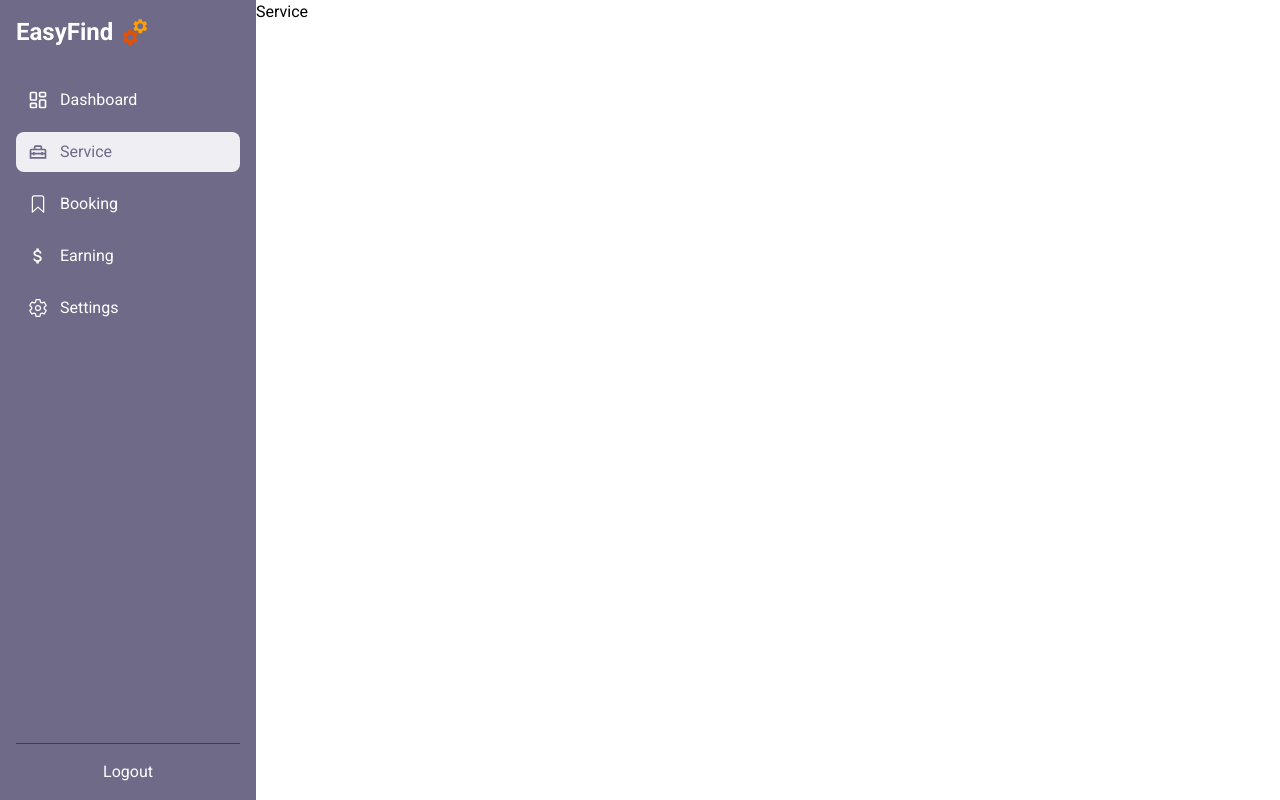
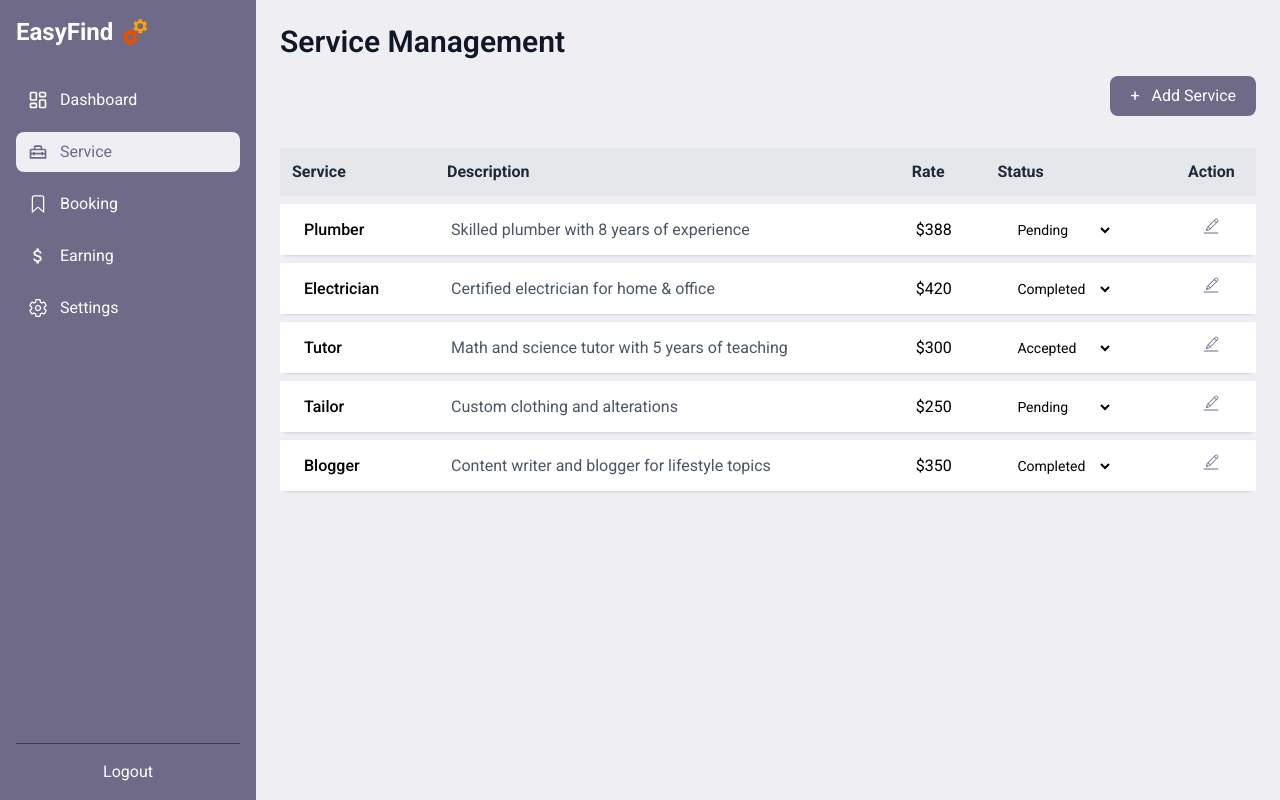
Before and after one commit to rabeyabosree/serviceFinder, a React (Vite) app in the folder frontend/: page /dashboard/service in a window 1280 px wide. Built offline with nearby package versions, Linux system fonts and the light colour scheme; a web font is replaced by a local one.

Commit message:
Add Service Management page with edit and status update

```diff
--- a/frontend/src/App.jsx
+++ b/frontend/src/App.jsx
@@ -3,16 +3,19 @@ import Home from './pages/home/Home';
 import RegisterPage from './pages/auth/RegisterPage';
 import LoginPage from './pages/auth/LoginPage';
 import Services from './pages/service/Services';
-import Navbar from './pages/home/Navbar';
 import ServiceDetails from './pages/service/ServiceSetails';
 import MainLayout from './component/common/MainLayout';
 import ProviderDashboard from './pages/dashboard/ProviderDashboard';
-import Service from './pages/dashboard/Service';
+
 import Booking from './pages/dashboard/Booking';
 import Earning from './pages/dashboard/Earning';
 import Settings from './pages/dashboard/Settings';
 import Dashboard from './pages/dashboard/Dashboard';
 import CustomerProfile from './pages/customer/customerProfile/CustomerProfile';
+import Service from './pages/dashboard/service/Service';
+import ServiceDetail from './pages/dashboard/service/ServiceDetail';
+import ServiceEdit from './pages/service/ServiceEdit';
+import AddService from './pages/dashboard/service/AddService';
 
 function App() {
 
@@ -38,6 +41,9 @@ function App() {
         <Route path='/dashboard' element={<ProviderDashboard />}>
           <Route index element={<Dashboard />} />
           <Route path='service' element={<Service />} />
+          <Route path='service/add' element={<AddService />} />
+          <Route path='service/:id' element={<ServiceDetail />} />
+          <Route path='service/edit/:id' element={<ServiceEdit />} />
           <Route path='booking' element={<Booking />} />
           <Route path='earning' element={<Earning />} />
           <Route path='settings' element={<Settings />} />
--- a/frontend/src/pages/dashboard/Dashboard.jsx
+++ b/frontend/src/pages/dashboard/Dashboard.jsx
@@ -2,14 +2,15 @@ import React from "react";
 import { MdDesignServices } from "react-icons/md";
 import { FiShoppingCart } from "react-icons/fi";
 import { TiTickOutline } from "react-icons/ti";
-import { FaStar, FaMoneyBillWave } from "react-icons/fa";
+import { FaStar } from "react-icons/fa";
+import { MdWorkOutline } from "react-icons/md";
 import profile from "../../assets/traveller-with-map-mobile-phone-medium-shot.jpg"
 
 function Dashboard() {
   return (
     <div className="bg-DustyRose min-h-screen">
       {/* Top Navbar-like Header */}
-      <div className="bg-white px-6 py-4 flex items-center justify-between sticky top-0 z-10 ">
+      <div className="bg-white px-8 py-4 flex items-center justify-between sticky top-0 z-10 ">
         <h1 className="text-xl font-bold text-gray-800">
           Service Provider Dashboard
         </h1>
@@ -29,15 +30,15 @@ function Dashboard() {
       <div className="p-6">
         {/* Overview Stats */}
         <div className="grid grid-cols-1 sm:grid-cols-3 gap-4 mb-6">
-          <div className="bg-white p-6 rounded-2xl shadow text-center">
+          <div className="bg-white p-6 rounded-xl shadow text-center">
             <div className="flex items-center justify-center gap-2 mb-2">
-              <MdDesignServices className="text-2xl " />
+              <MdWorkOutline  className="text-2xl " />
               <p className="text-2xl font-bold text-gray-800">05</p>
             </div>
             <h3 className="text-gray-500 text-sm">Total Services</h3>
           </div>
 
-          <div className="bg-white p-6 rounded-2xl shadow text-center">
+          <div className="bg-white p-6 rounded-xl shadow text-center">
             <div className="flex items-center justify-center gap-2 mb-2">
               <FiShoppingCart className="text-2xl " />
               <p className="text-2xl font-bold text-gray-800">03</p>
@@ -45,7 +46,7 @@ function Dashboard() {
             <h3 className="text-gray-500 text-sm">Pending Bookings</h3>
           </div>
 
-          <div className="bg-white p-6 rounded-2xl shadow text-center">
+          <div className="bg-white p-6 rounded-xl shadow text-center">
             <div className="flex items-center justify-center gap-2 mb-2">
               <TiTickOutline className="text-2xl " />
               <p className="text-2xl font-bold text-gray-800">20</p>
@@ -55,7 +56,7 @@ function Dashboard() {
         </div>
 
         {/* Rating and Earning */}
-        <div className="bg-white px-16 py-6 rounded-2xl shadow flex items-center justify-between mb-6">
+        <div className="bg-white px-16 py-4 rounded-xl shadow flex items-center justify-between mb-6">
           <div className="flex items-center gap-3">
             <FaStar className="text-yellow-500 text-2xl" />
             <div>
@@ -74,7 +75,7 @@ function Dashboard() {
         </div>
 
         {/* Recent Booking Table */}
-        <div className="bg-white p-6 rounded-2xl shadow overflow-x-auto">
+        <div className="bg-white p-6 rounded-xl shadow overflow-x-auto">
           <h3 className="text-lg font-semibold mb-4">Recent Bookings</h3>
           <table className="min-w-full text-sm text-left">
             <thead className="bg-gray-100 text-gray-600 uppercase text-xs">
--- a/frontend/src/pages/dashboard/Service.jsx
+++ /dev/null
@@ -1,9 +0,0 @@
-import React from 'react'
-
-function Service() {
-  return (
-    <div>Service</div>
-  )
-}
-
-export default Service
--- /dev/null
+++ b/frontend/src/pages/dashboard/service/AddService.jsx
@@ -0,0 +1,9 @@
+import React from 'react'
+
+function AddService() {
+  return (
+    <div>AddService</div>
+  )
+}
+
+export default AddService
--- /dev/null
+++ b/frontend/src/pages/dashboard/service/Service.jsx
@@ -0,0 +1,155 @@
+import React, { useState } from "react";
+import { CiEdit } from "react-icons/ci";
+import { useNavigate } from "react-router-dom";
+
+function Service() {
+  const navigate = useNavigate();
+
+  // state এ রাখলাম services যাতে আপডেট করা যায়
+  const [services, setServices] = useState([
+    { id: 1, service: "Plumber", description: "Skilled plumber with 8 years of experience", price: 388, status: "Pending" },
+    { id: 2, service: "Electrician", description: "Certified electrician for home & office", price: 420, status: "Completed" },
+    { id: 3, service: "Tutor", description: "Math and science tutor with 5 years of teaching", price: 300, status: "Accepted" },
+    { id: 4, service: "Tailor", description: "Custom clothing and alterations", price: 250, status: "Pending" },
+    { id: 5, service: "Blogger", description: "Content writer and blogger for lifestyle topics", price: 350, status: "Completed" },
+  ]);
+
+  // status update করার handler
+  const handleStatusChange = (id, newStatus) => {
+    setServices((prev) =>
+      prev.map((s) =>
+        s.id === id ? { ...s, status: newStatus } : s
+      )
+    );
+
+    // Future এ এখানে API call হবে
+    // await axios.patch(`/api/services/${id}`, { status: newStatus });
+  };
+
+  return (
+    <div className="min-h-screen bg-DustyRose p-6">
+      {/* Title */}
+      <h1 className="text-3xl font-semibold text-gray-900 mb-4">Service Management</h1>
+
+      {/* Add Service Button */}
+      <div className="flex justify-end mb-6">
+        <button
+          onClick={() => navigate("/dashboard/service/add")}
+          className="bg-lavender text-white px-5 py-2 rounded-lg hover:bg-lavender/80 transition"
+        >
+          <span className="pr-2">+</span> Add Service
+        </button>
+      </div>
+
+      {/* Service Table */}
+      <div className="overflow-x-auto">
+        <table className="w-full text-left border-separate border-spacing-y-2">
+          <thead>
+            <tr className="bg-gray-200 text-gray-800">
+              <th className="p-3">Service</th>
+              <th className="p-3">Description</th>
+              <th className="p-3">Rate</th>
+              <th className="p-3">Status</th>
+              <th className="p-3 text-center">Action</th>
+            </tr>
+          </thead>
+          <tbody>
+            {services.map((service) => (
+              <tr
+                key={service.id}
+                onClick={() => navigate(`/dashboard/service/${service.id}`)}
+                className="bg-white shadow-sm rounded-lg hover:shadow-md transition"
+              >
+                <td className="px-6 py-3 font-medium">{service.service}</td>
+                <td className="px-4 py-3 text-gray-600">{service.description}</td>
+                <td className="px-4 py-3">${service.price}</td>
+                <td className="px-4 py-3">
+                  {/* Status dropdown */}
+                  <select
+                    value={service.status}
+                    onChange={(e) => handleStatusChange(service.id, e.target.value)}
+                    onClick={(e) => e.stopPropagation()} // row click আটকানোর জন্য
+                    className="px-3 py-1 rounded-lg text-sm"
+                  >
+                    <option value="Pending">Pending</option>
+                    <option value="Accepted">Accepted</option>
+                    <option value="Completed">Completed</option>
+                  </select>
+                </td>
+                <td className="p-3 text-center">
+                  <button
+                    onClick={(e) => {
+                      e.stopPropagation();
+                      navigate(`/dashboard/service/edit/${service.id}`);
+                    }}
+                    className="text-lavender hover:text-blue-800"
+                  >
+                    <CiEdit size={20} />
+                  </button>
+                </td>
+              </tr>
+            ))}
+          </tbody>
+        </table>
+      </div>
+    </div>
+  );
+}
+
+export default Service;
+
+
+
+
+
+// import React from 'react'
+// import { CiEdit } from "react-icons/ci";
+
+// function Service() {
+//   const services = [
+//     { id: 1, service: "Plumber", description: "I am a skilled plumber with 8 years of experience", price: 388, status: "Pending", edit: <CiEdit /> },
+//     { id: 2, service: "Electrician", description: "I am a skilled plumber with 8 years of experience", price: 388, status: "Completed", edit: <CiEdit /> },
+//     { id: 3, service: "Tutor", description: "I am a skilled plumber with 8 years of experience", price: 388, status: "Accepted", edit: <CiEdit /> },
+//     { id: 4, service: "Tailor", description: "I am a skilled plumber with 8 years of experience", price: 388, status: "Pending", edit: <CiEdit /> },
+//     { id: 5, service: "Blogger", description: "I am a skilled plumber with 8 years of experience", price: 388, status: "Completed", edit: <CiEdit /> },
+//   ];
+//   return (
+//     <div className='h-screen bg-DustyRose'>
+//       <div className='flex items-center justify-between p-6'>
+//         <h1 className='text-2xl text-gray-900 font-medium p-6'>Service Managment</h1>
+//         <button className='bg-lavender text-white px-4 py-2 rounded-2xl text-end '> <span className='pr-2'>+</span>Add New Service</button>
+//       </div>
+
+
+
+//         <div className='w-full p-6'>
+//           <table className='py-2'>
+//             <thead>
+//               <tr className='bg-white'>
+//                 <th className='py-2'>Service</th>
+//                 <th>Description</th>
+//                 <th>Rate</th>
+//                 <th>Status</th>
+//               </tr>
+//             </thead>
+//             <tbody>
+//               {services.map((service) => (
+//                 <tr key={service.id}>
+//                   <td>{service.service}</td>
+//                   <td>{service.description}</td>
+//                   <td>{service.price}</td>
+//                   <td>{service.status}</td>
+//                   <td>{service.edit}</td>
+//                 </tr>
+//               ))}
+
+//               <button></button>
+//             </tbody>
+//           </table>
+//         </div>
+
+//     </div>
+//   )
+// }
+
+// export default Service
--- /dev/null
+++ b/frontend/src/pages/dashboard/service/ServiceDetail.jsx
@@ -0,0 +1,9 @@
+import React from 'react'
+
+function ServiceDetail() {
+  return (
+    <div>ServiceDetail</div>
+  )
+}
+
+export default ServiceDetail
--- /dev/null
+++ b/frontend/src/pages/service/ServiceEdit.jsx
@@ -0,0 +1,9 @@
+import React from 'react'
+
+function ServiceEdit() {
+  return (
+    <div>ServiceEdit</div>
+  )
+}
+
+export default ServiceEdit
```
Also changed, not shown: frontend/src/pages/customer/customerProfile/CustomerProfile.jsx (+18 -85 lines).
